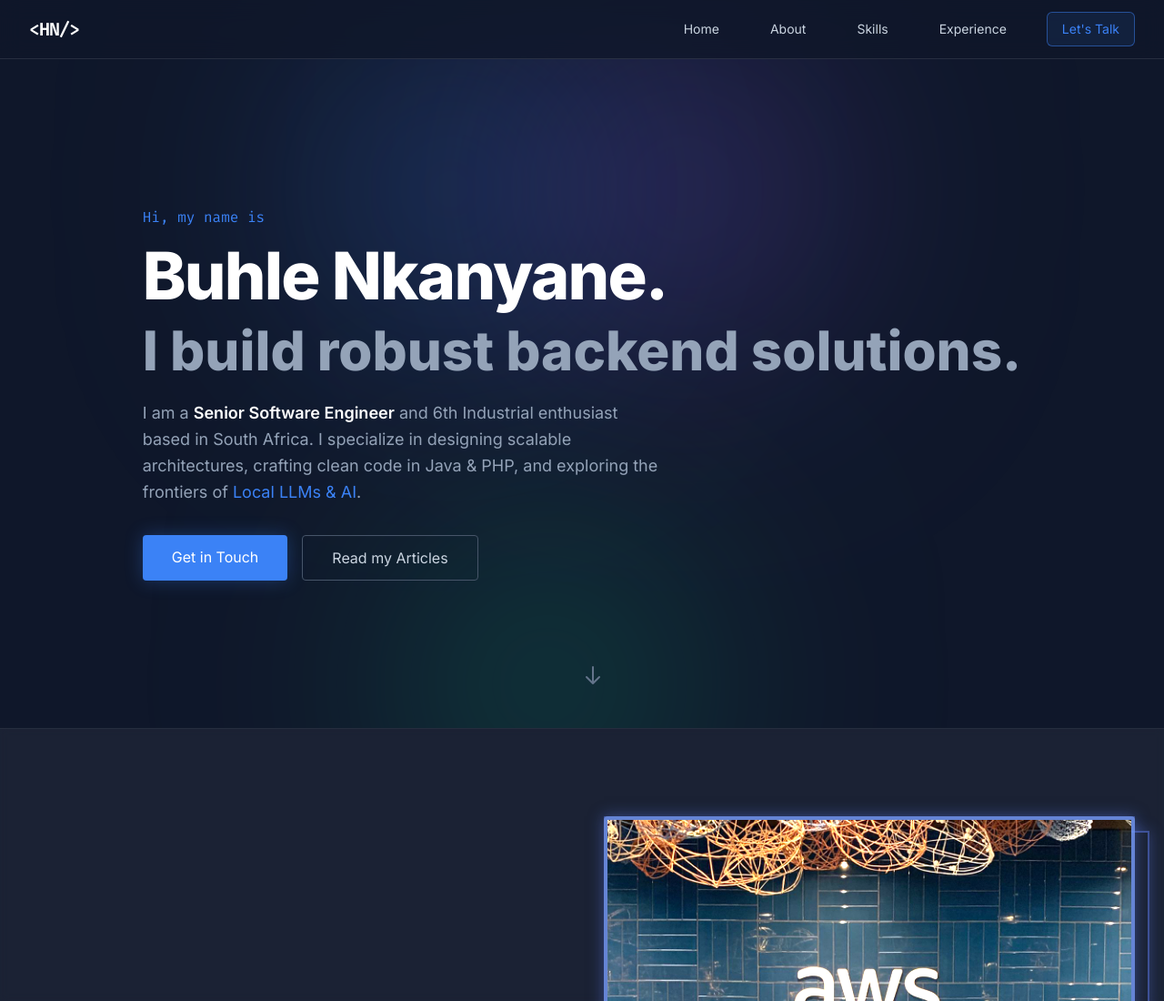
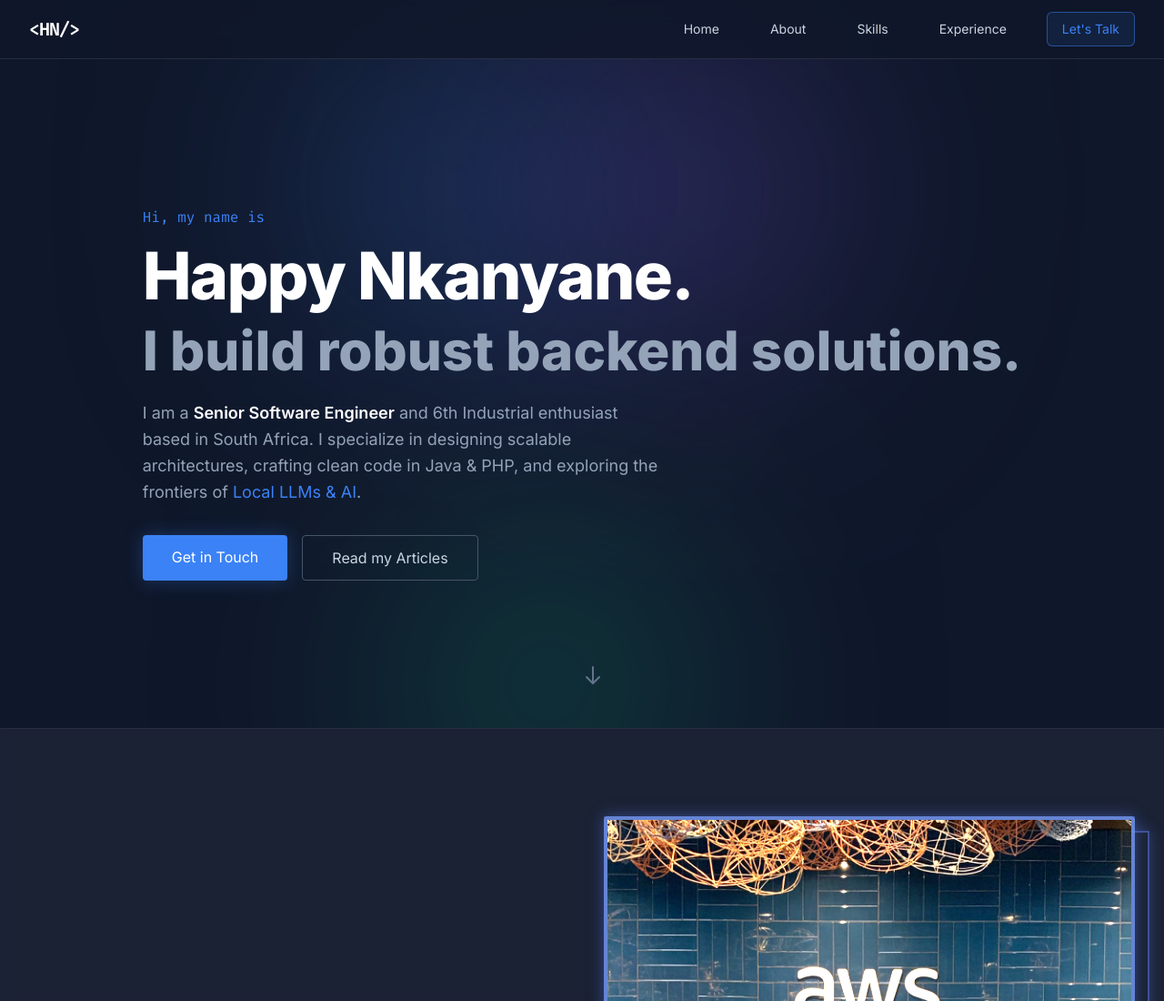
Before and after one commit to dev-kaycee/dev-kaycee.github.io, a plain HTML site: page index.html in a window 1280 px wide. Shown: the top 1100 px of the page at 91% size. Drawn offline with nearby package versions, Linux system fonts and the light colour scheme.

Commit message:
Update name from 'Buhle' to 'Happy'

```diff
--- a/index.html
+++ b/index.html
@@ -104,7 +104,7 @@
         <div class="max-w-7xl mx-auto px-4 sm:px-6 lg:px-8 flex flex-col items-start justify-center">
             <p class="font-mono text-neon-blue mb-4 reveal">Hi, my name is</p>
             <h1 class="text-5xl md:text-7xl font-bold text-white mb-4 tracking-tight reveal" style="transition-delay: 100ms;">
-                Buhle Nkanyane.
+                Happy Nkanyane.
             </h1>
             <h2 class="text-4xl md:text-6xl font-bold text-slate-400 mb-6 reveal" style="transition-delay: 200ms;">
                 I build robust backend solutions.
```
